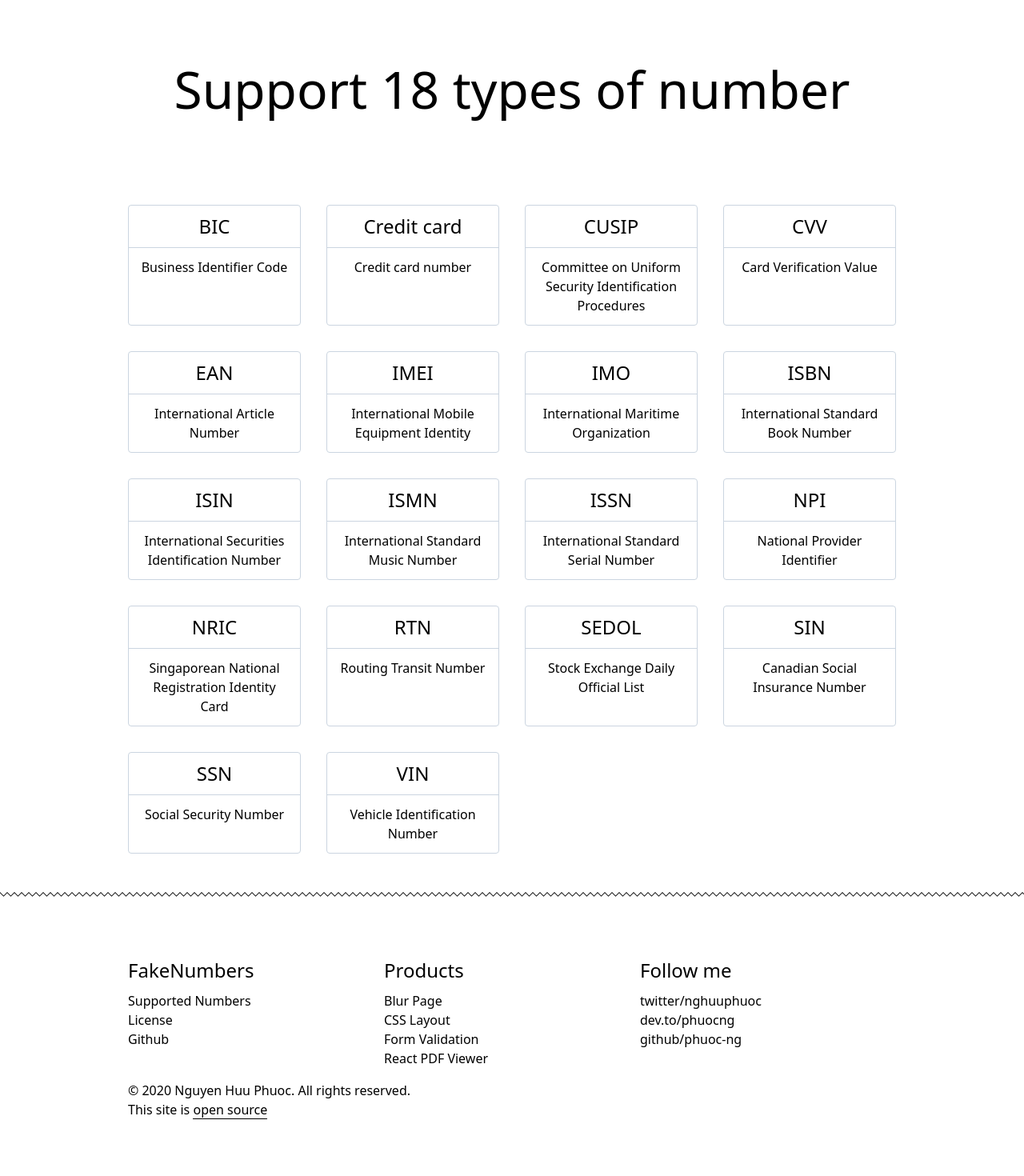
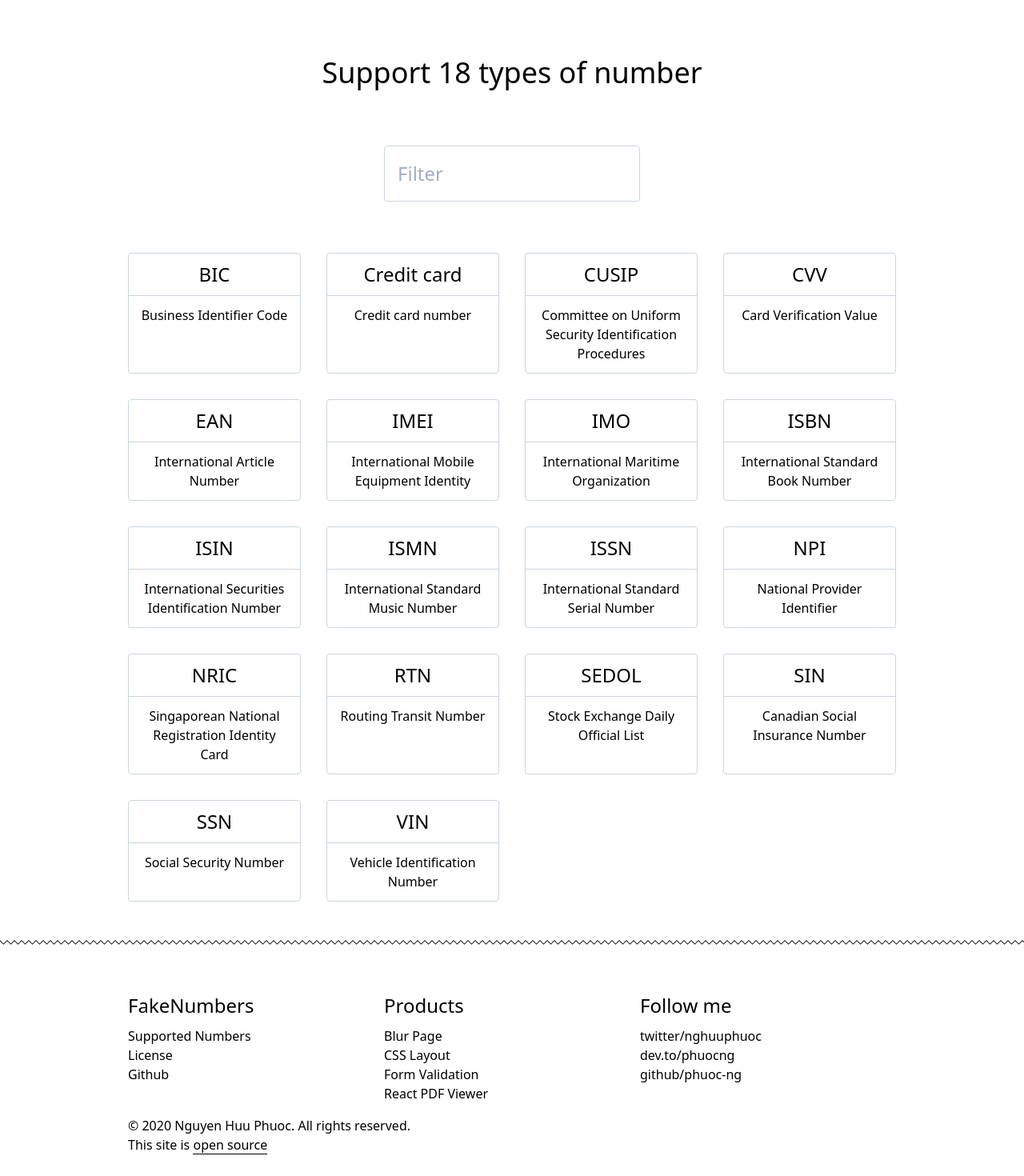
Before and after one commit to xuan2261/fakenumbers.io, a React app: page /numbers in a window 1280 px wide. Shown: the top 1470 px of the page at 80% size. Built offline with nearby package versions, Linux system fonts and the light colour scheme.

Commit message:
Add filter box

```diff
--- a/client/pages/DetailsPage.tsx
+++ b/client/pages/DetailsPage.tsx
@@ -35,7 +35,7 @@ const DetailsPage: React.FC<DetailsPageProps> = ({ numberType }) => {
 
     return (
         <Layout>
-            <h1 className='text-6xl my-16 text-center'>
+            <h1 className='text-4xl my-16 text-center'>
                 Fake a {NumberMetaMap.get(numberType).name} number
             </h1>
 
--- a/client/pages/Footer.tsx
+++ b/client/pages/Footer.tsx
@@ -10,7 +10,7 @@ const Footer: React.FC<{}> = () => {
             className='bg-repeat-x w-full h-2 my-12'
             style={{ backgroundImage: zigZag }}
         />
-        <div className='ml-auto mr-auto w-3/4 my-16'>
+        <div className='ml-auto mr-auto w-3/4 mb-16'>
             <div className='flex'>
                 <div className='flex-1'>
                     <h3 className='text-2xl font-light py-2'>FakeNumbers</h3>
--- a/client/pages/ListingPage.tsx
+++ b/client/pages/ListingPage.tsx
@@ -1,20 +1,45 @@
-import React from 'react';
+import React, { useState } from 'react';
 
 import NumberCard from '../components/NumberCard';
+import NumberMetaMap from '../constants/NumberMetaMap';
 import NumberType from '../constants/NumberType';
 
 import Layout from './Layout';
 
 const ListingPage = () => {
-    const types = Object.values(NumberType);
+    const [keyword, setKeyword] = useState('');
+    const allTypes = Object.values(NumberType);
+    const filter = (e: React.ChangeEvent<HTMLInputElement>) => setKeyword(e.target.value);
+
+    const types = (keyword === '')
+                ? allTypes
+                : allTypes.filter((v) => {
+                    const { description, name } = NumberMetaMap.get(v);
+                    const lookFor = keyword.toLowerCase();
+                    return name.toLowerCase().includes(lookFor) || description.toLowerCase().includes(lookFor)
+                });
 
     return (
         <Layout>
-            <h1 className='text-6xl my-16 text-center'>
+            <h1 className='text-4xl my-16 text-center'>
                 Support {Object.values(NumberType).length} types of number
             </h1>
+            <div className='flex justify-center mb-8'>
+                <input
+                    className='border border-gray-400 text-2xl p-4 rounded w-1/3'
+                    placeholder='Filter'
+                    onChange={filter}
+                />
+            </div>
+            {
+                types.length === 0
+                ? (
+                    <div className='flex items-center justify-center text-2xl'>Couldn't found any supported number</div>
+                )
+                : (
                     <div className='flex flex-wrap' style={{ marginLeft: '-1rem', marginRight: '-1rem' }}>
                         {
+
                             types.map((type) => {
                                 return (
                                     <NumberCard
@@ -25,6 +50,8 @@ const ListingPage = () => {
                             })
                         }
                     </div>
+                )
+            }
         </Layout>
     );
 };
```
Lines whose indentation alone changed are shown as unchanged.
